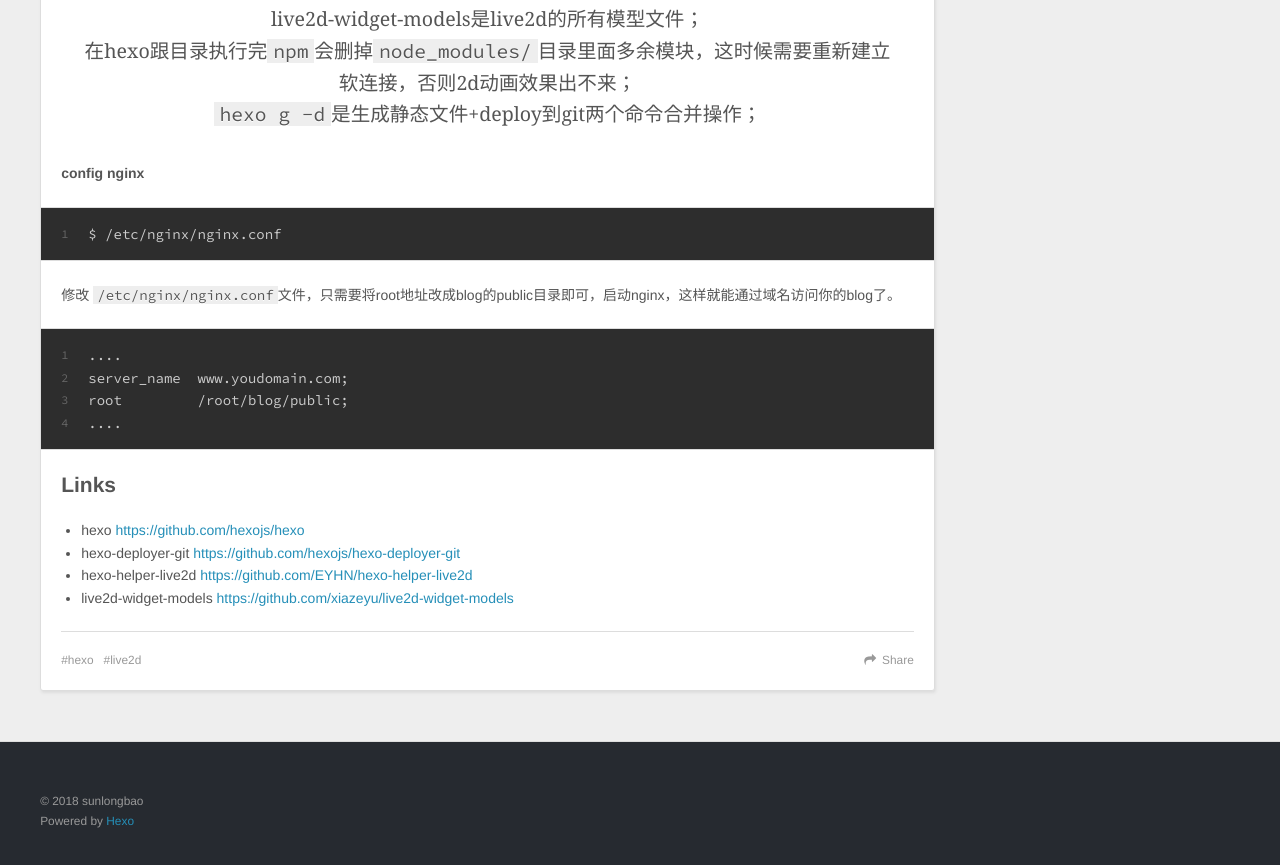
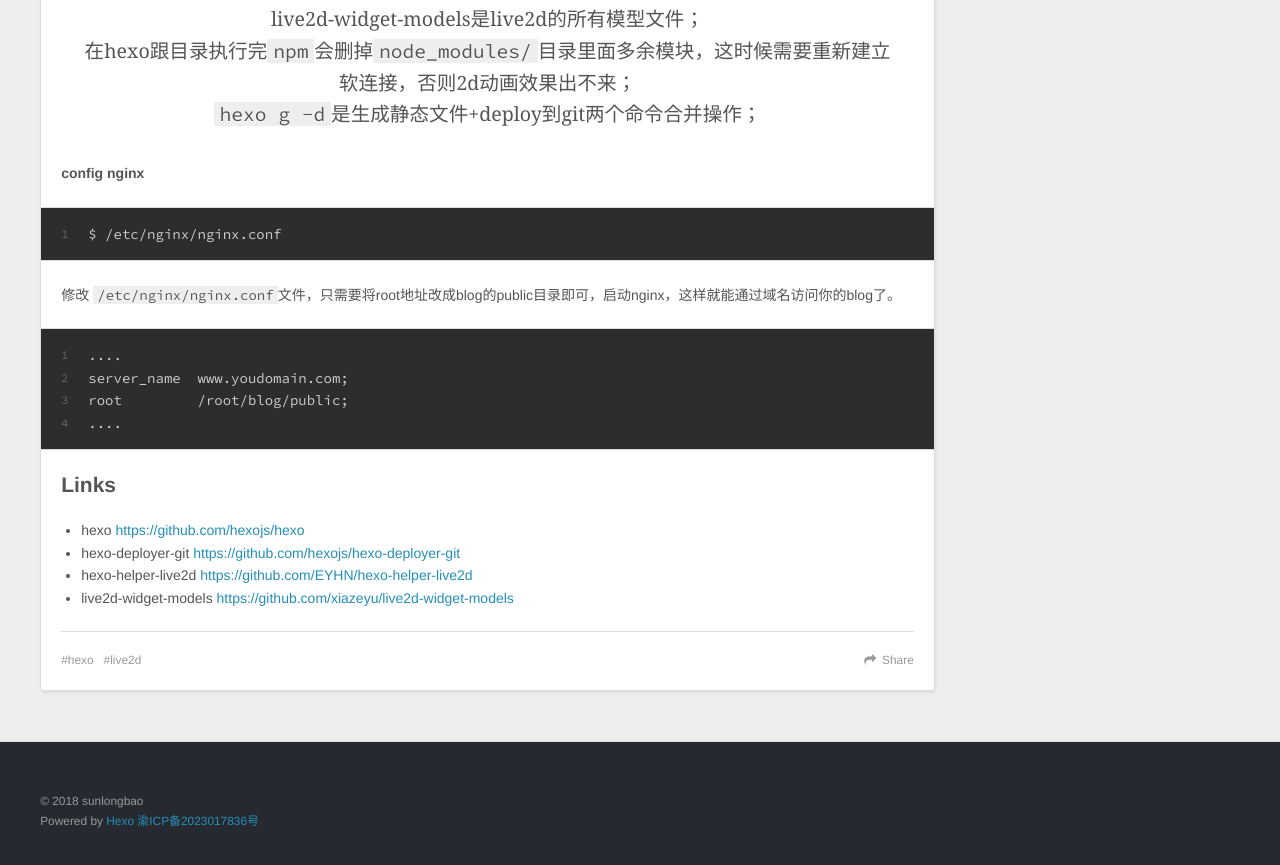
Before and after one commit to sunlongbao/sunlongbao.github.io, a plain HTML site: page index.html in a window 1280 px wide. Shown: the part 2467-3332 px from the top of the page. Drawn offline with nearby package versions, Linux system fonts and the light colour scheme; no server answers.

Commit message:
Update index.html add 备案号查询

```diff
--- a/index.html
+++ b/index.html
@@ -202,6 +202,7 @@
     <div id="footer-info" class="inner">
       &copy; 2018 sunlongbao<br>
       Powered by <a href="http://hexo.io/" target="_blank">Hexo</a>
+      <a href="http://beian.miit.gov.cn" target="_blank">渝ICP备2023017836号</a>
     </div>
   </div>
 </footer>
```
